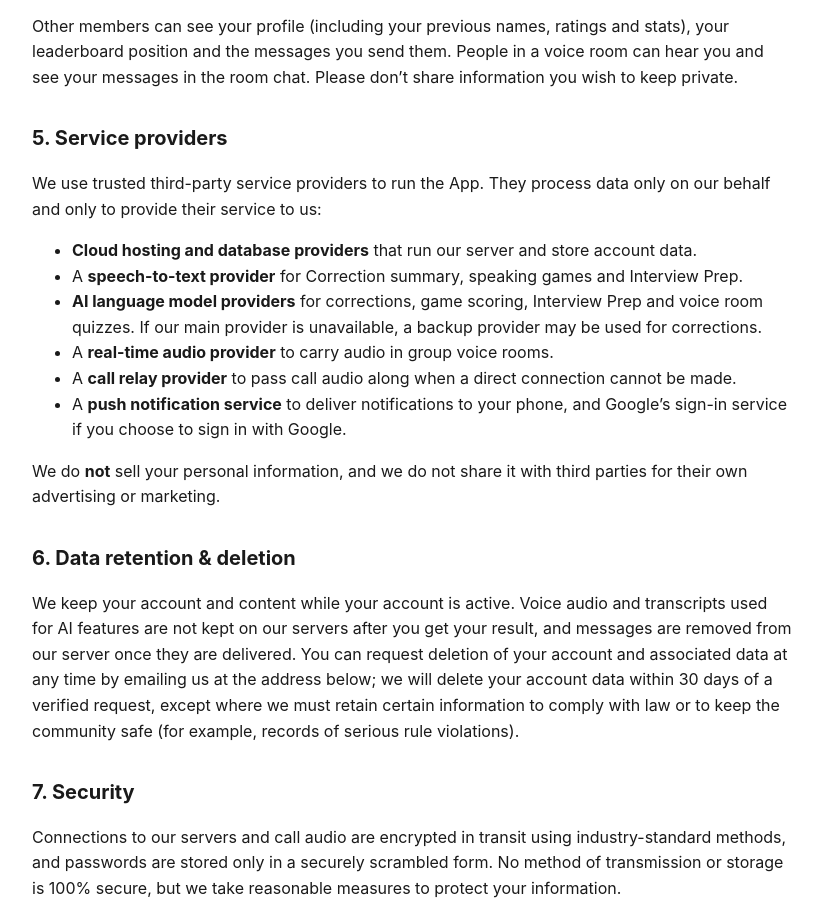
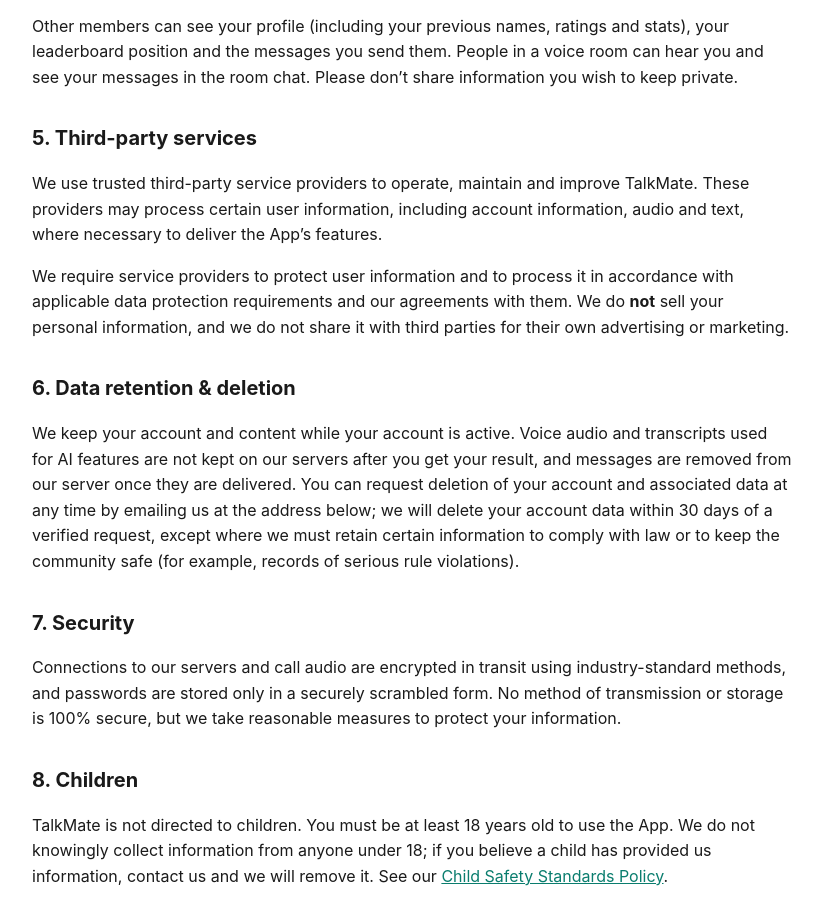
Before and after one commit to Yash1927/talkmate-privacy, a plain HTML site: page index.html in a window 1280 px wide. Shown: the part 1209-2127 px from the top of the page, without its empty margins (228-1050 px from the left). Drawn offline with Linux system fonts and the light colour scheme.

Commit message:
Privacy policy: general third-party services section

```diff
--- a/index.html
+++ b/index.html
@@ -102,26 +102,14 @@
     voice room can hear you and see your messages in the room chat. Please don’t
     share information you wish to keep private.</p>
 
-  <h2>5. Service providers</h2>
-  <p>We use trusted third-party service providers to run the App. They process data
-    only on our behalf and only to provide their service to us:</p>
-  <ul>
-    <li><strong>Cloud hosting and database providers</strong> that run our server and
-      store account data.</li>
-    <li>A <strong>speech-to-text provider</strong> for Correction summary, speaking
-      games and Interview Prep.</li>
-    <li><strong>AI language model providers</strong> for corrections, game scoring,
-      Interview Prep and voice room quizzes. If our main provider is unavailable, a
-      backup provider may be used for corrections.</li>
-    <li>A <strong>real-time audio provider</strong> to carry audio in group voice
-      rooms.</li>
-    <li>A <strong>call relay provider</strong> to pass call audio along when a direct
-      connection cannot be made.</li>
-    <li>A <strong>push notification service</strong> to deliver notifications to your
-      phone, and Google’s sign-in service if you choose to sign in with Google.</li>
-  </ul>
-  <p>We do <strong>not</strong> sell your personal information, and we do not share
-    it with third parties for their own advertising or marketing.</p>
+  <h2>5. Third-party services</h2>
+  <p>We use trusted third-party service providers to operate, maintain and improve
+    TalkMate. These providers may process certain user information, including account
+    information, audio and text, where necessary to deliver the App’s features.</p>
+  <p>We require service providers to protect user information and to process it in
+    accordance with applicable data protection requirements and our agreements with
+    them. We do <strong>not</strong> sell your personal information, and we do not
+    share it with third parties for their own advertising or marketing.</p>
 
   <h2>6. Data retention &amp; deletion</h2>
   <p>We keep your account and content while your account is active. Voice audio and
```
